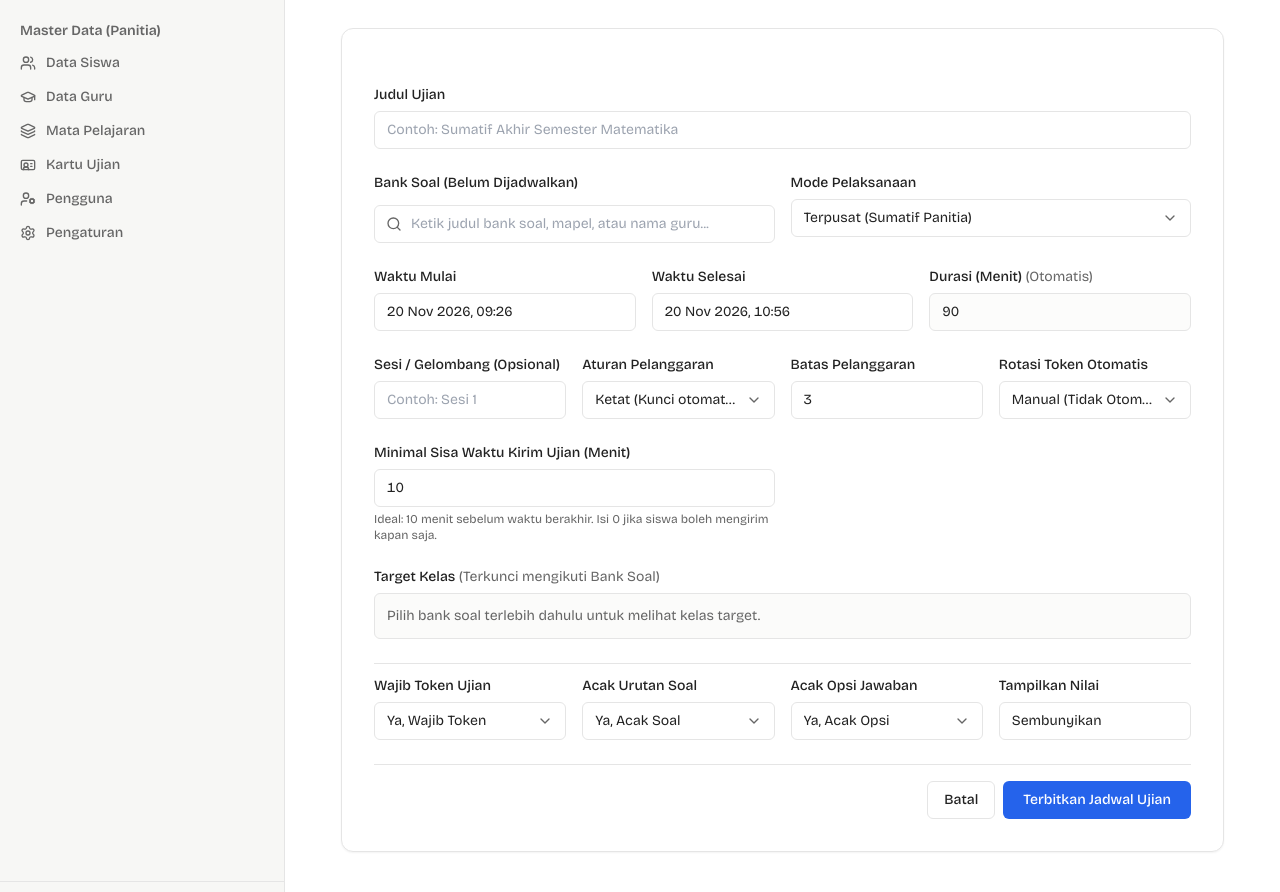
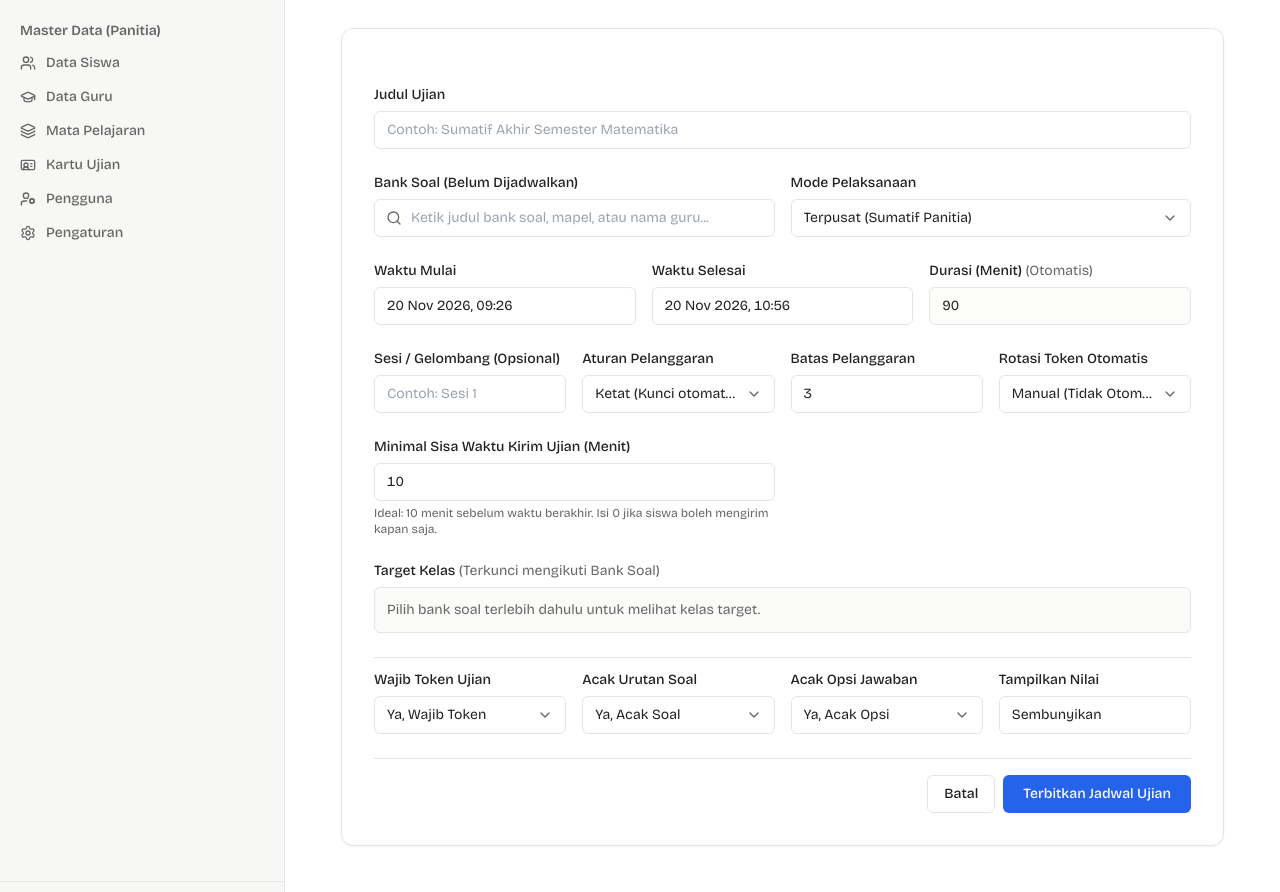
Before and after one commit to projekrisk/exam, a Laravel app: page /ujian/buat in a window 1280 px wide. Shown: the part 235-1127 px from the top of the page. Run offline with Laravel 12, Linux system fonts and the light colour scheme; a user stored in the database is signed in; data comes from the database, SQL or seed files in the repository; data that the repository does not hold is empty; some libraries are stand-ins or nearby versions.

Commit message:
fix form

```diff
--- a/resources/views/exams/form.blade.php
+++ b/resources/views/exams/form.blade.php
@@ -49,7 +49,7 @@
         $selectedBank = $banks->firstWhere('id', $selectedBankId);
       @endphp
       <input type="hidden" name="question_bank_id" id="exam-bank-id" value="{{ $selectedBankId }}" required>
-      <div id="exam-bank-tag" class="flex flex-wrap gap-1.5 mb-1.5"></div>
+      <div id="exam-bank-tag" class="empty:hidden flex flex-wrap items-center gap-1.5"></div>
       <div id="search-exam-bank-wrap" class="relative">
         <i data-lucide="search" class="w-4 h-4 absolute left-3 top-1/2 -translate-y-1/2 text-notion-gray pointer-events-none"></i>
         <input type="text" id="search-exam-bank" oninput="filterSearchPicker('search-exam-bank', 'exam-bank-list')" placeholder="Ketik judul bank soal, mapel, atau nama guru..." class="w-full border border-notion-border rounded-md pl-9 pr-3 py-2 text-sm bg-white">
```
